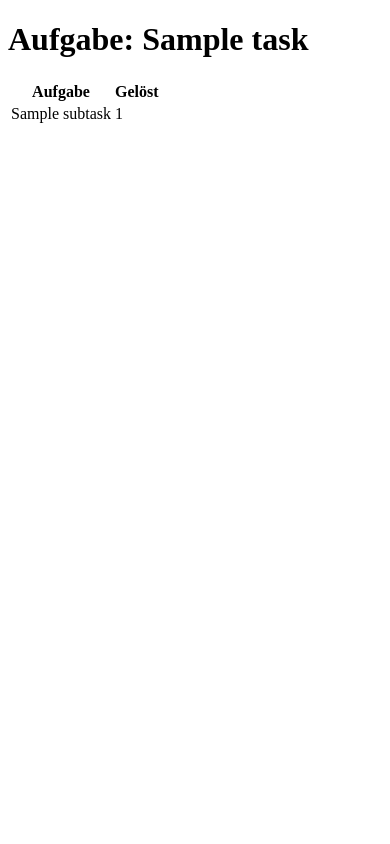
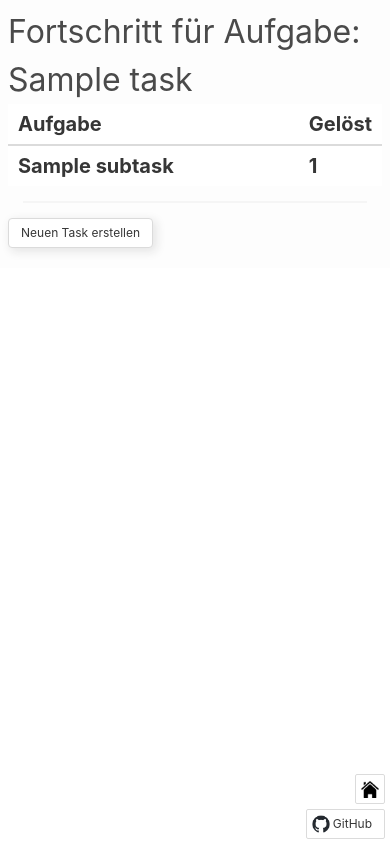
Before and after one commit to Liscirum-Digital/Sentipoll, a Flask app: template templates/progress_task.html in a window 390 px wide. Run offline with Flask 3, Linux system fonts and the light colour scheme; the template is opened without the code that fills it: values that come from a table or form of the project are taken from there, others are empty; tables that the repository leaves empty hold one stand-in row (values such as "Sample post"); lists and menus that the app fills with data are empty.

Commit message:
mobile running tables + styled progress task
mobile running tables!!!
-> is-mobile away, added class .overflow-mobile
styled progress task

```diff
--- a/templates/progress_task.html
+++ b/templates/progress_task.html
@@ -4,26 +4,62 @@
         <meta charset="UTF-8">
         <meta http-equiv="X-UA-Compatible" content="IE=edge">
         <meta name="viewport" content="width=device-width, initial-scale=1.0">
+        <link rel="stylesheet" href="https://cdn.jsdelivr.net/npm/bulma@0.9.4/css/bulma.min.css">
+        <link rel="stylesheet" href="{{url_for('static', filename='defaultstyle.css')}}">
+        <link rel="stylesheet" href="{{url_for('static', filename='navbar.css')}}">
+        {% if admin %}
+            <link rel="stylesheet" href="{{url_for('static', filename='admin-style.css')}}">
+        {% endif %}
+        <link rel="icon" href="{{url_for('static', filename='logo_1.png')}}">
+        <script src="{{url_for('static', filename='nav.js')}}"></script>
         <title>Task: Fortschritt</title>
+        <style>
+            @media only screen and (min-width: 1201px) {
+                .overflow-mobile {
+                    overflow-x: auto;
+                    table-layout: fixed;
+                }
+            }
+            @media only screen and (max-width: 1200px) {
+                .overflow-mobile {
+                    overflow-x: scroll;
+                }
+            }
+        </style>
         <script type="text/javascript" src="{{url_for('static', filename='update_done_subtasks.js')}}"></script>
     </head>
     <body>
-    <h1>Aufgabe: {{task.title}}</h1>
-    <table id="subtasksTable">
+        {% if user %}
+            {% include 'navbar.html' %}
+        {% endif %}
+        <div class="container dark">
+            <div class="columns is-centered dark p-2">
+                <div class="column has-text-centered-tablet acess-padding dark">
+                    <p class="is-size-1-desktop is-size-3-touch acess-margin dark-white">Fortschritt für Aufgabe: {{task.title}}</p>
+                    <div class="overflow-mobile">
+                        <table class="table is-striped is-narrow is-hoverable is-fullwidth" id="subtasksTable">
+                            <thead>
                             <tr>
-            <th>Aufgabe</th>
-            <th>Gelöst</th>
+                                <th style="width: 90%;">Aufgabe</th>
+                                <th style="width: 10%;">Gelöst</th>
                             </tr>
+                            </thead>
                             {% for subtask in task.subtasks%}
+                            <tbody>
                             <tr>
-            <td>{{subtask.title}}</td>
-            <td>{{subtask.done}}</td>
+                                <th>{{subtask.title}}</th>
+                                <th>{{subtask.done}}</th>
                             </tr>
-
+                            </tbody>
                             {% endfor %}
                         </table>
-
+                    </div>
+                    <hr style="margin: 15px;">
+                    <a href="/task/new"><button class="button is-medium is-responsive shadow">Neuen Task erstellen</button></a>
+                </div>
+            </div>
+        </div>
+        {% include 'link_git.html' %}
         <script>init("{{task.token}}")</script>
-
     </body>
 </html>
```
Also changed, not shown: templates/manage_surveys.html (+3 -6 lines), templates/manage_tasks.html (+3 -6 lines). Lines whose indentation alone changed are shown as unchanged.
